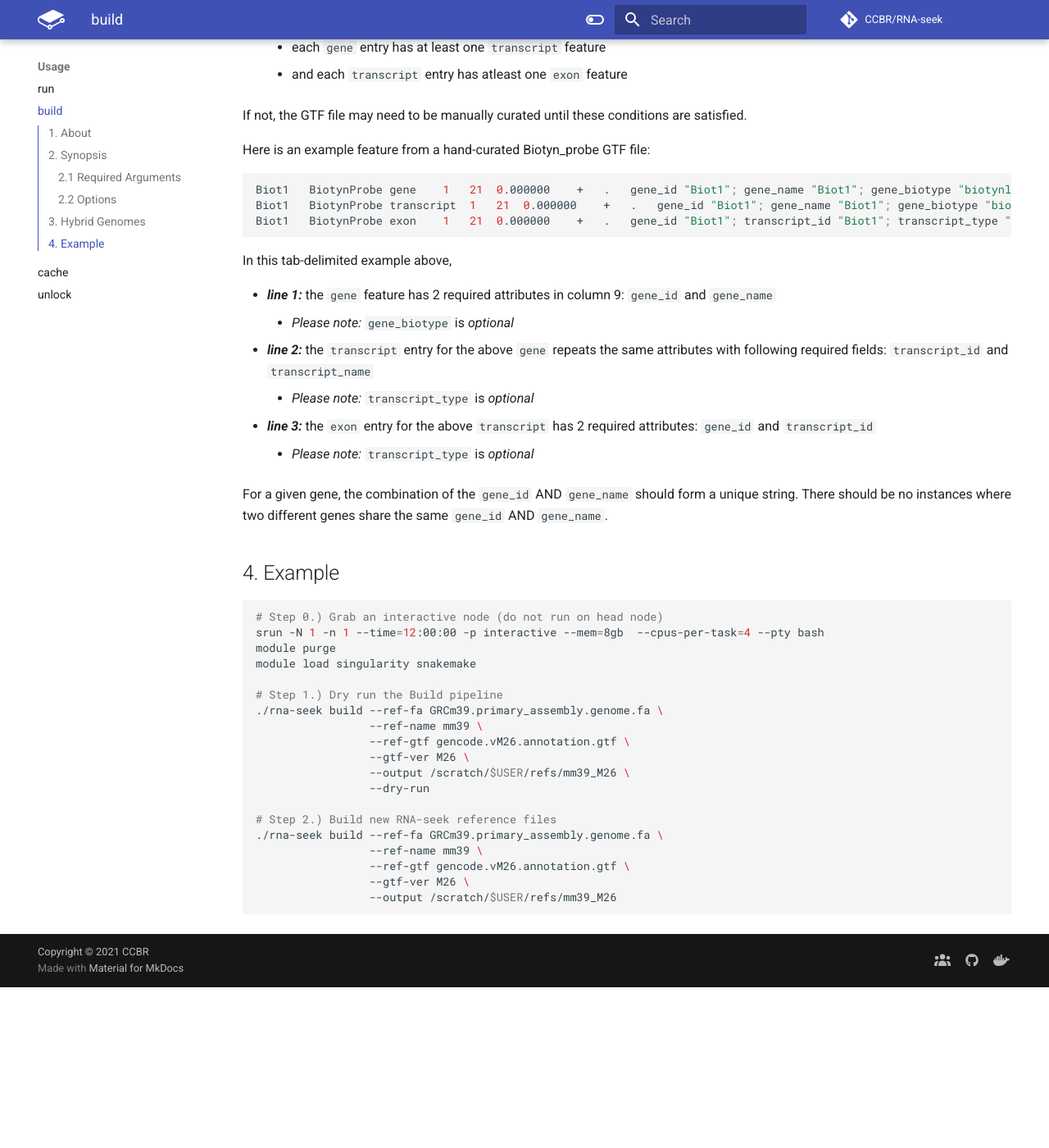
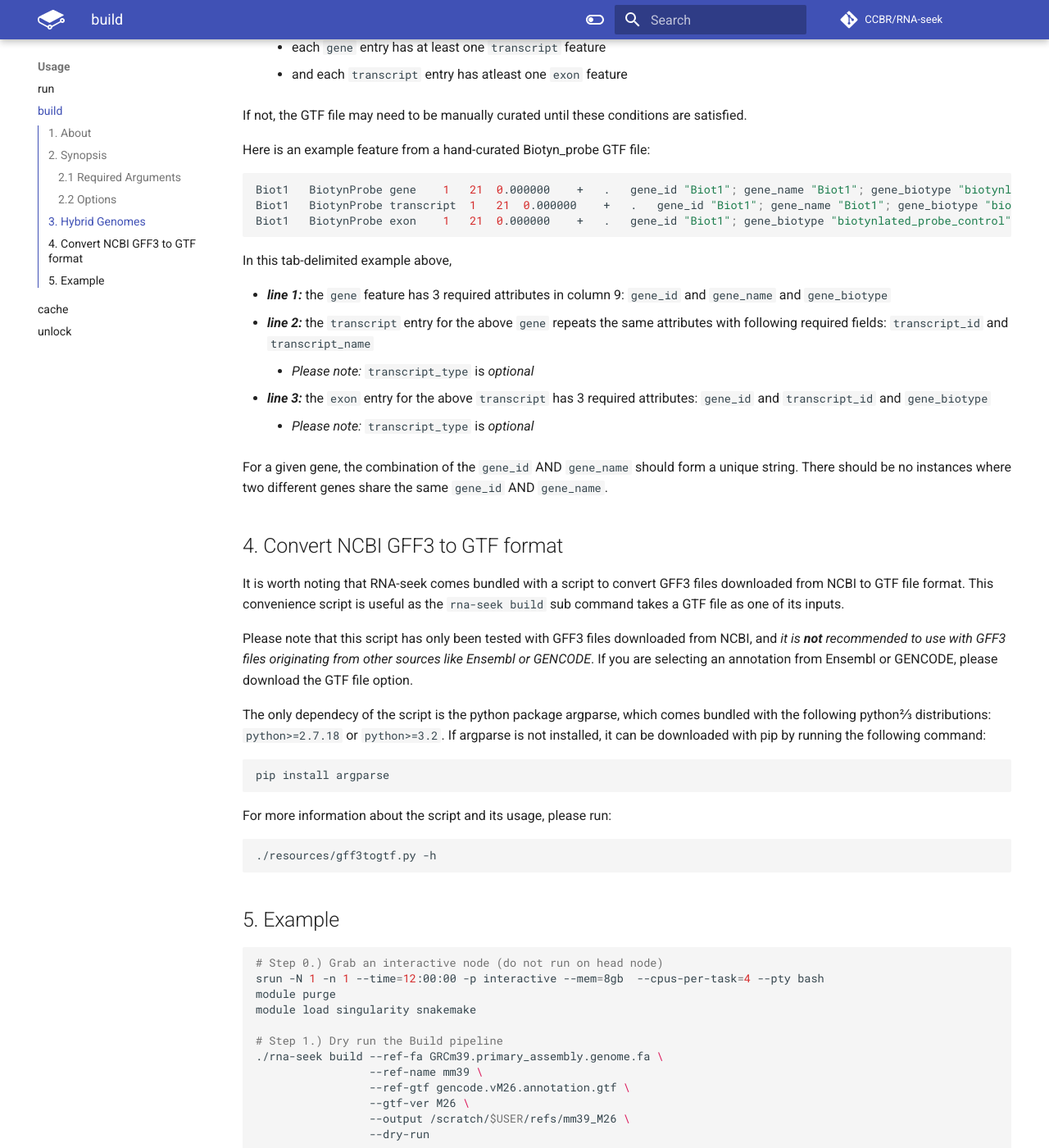
Before and after one commit to skchronicles/RNA-seek, an MkDocs documentation site: the page built from docs/RNA-seq/build.md, in a window 1280 px wide and 1400 px high, scrolled down 4008 px. Shown: the whole window at 82% size. Built offline with MkDocs 1.6.1 and Material for MkDocs 9.7.7, drawn with Linux system fonts in a browser that asks for light colours; comment, search, counter and statistics services are not loaded; the version menu is left out; before the commit the page ends 5212 px from its top, so only the background shows below that.

Commit message:
Updating the requirements for manual creation of hybrid genome GTF file and adding section for NCBI GFF3 to GTF tool

````diff
--- a/docs/RNA-seq/build.md
+++ b/docs/RNA-seq/build.md
@@ -135,24 +135,40 @@ If not, the GTF file may need to be manually curated until these conditions are
 Here is an example feature from a hand-curated Biotyn_probe GTF file:
 
 ```bash
-Biot1	BiotynProbe	gene	1	21	0.000000	+	.	gene_id "Biot1"; gene_name "Biot1"; gene_biotype "biotynlated_probe_control";
-Biot1	BiotynProbe	transcript	1	21	0.000000	+	.	gene_id "Biot1"; gene_name "Biot1"; gene_biotype "biotynlated_probe_control"; transcript_id "Biot1"; transcript_name "Biot1"; transcript_type "biotynlated_probe_control";
-Biot1	BiotynProbe	exon	1	21	0.000000	+	.	gene_id "Biot1"; transcript_id "Biot1"; transcript_type "biotynlated_probe_control";
+Biot1   BiotynProbe gene    1   21  0.000000    +   .   gene_id "Biot1"; gene_name "Biot1"; gene_biotype "biotynlated_probe_control";
+Biot1   BiotynProbe transcript  1   21  0.000000    +   .   gene_id "Biot1"; gene_name "Biot1"; gene_biotype "biotynlated_probe_control"; transcript_id "Biot1"; transcript_name "Biot1"; transcript_type "biotynlated_probe_control";
+Biot1   BiotynProbe exon    1   21  0.000000    +   .   gene_id "Biot1"; gene_biotype "biotynlated_probe_control"; transcript_id "Biot1"; transcript_type "biotynlated_probe_control";
 ```
 
 In this tab-delimited example above,
 
- * ***line 1:*** the `gene` feature has 2 required attributes in column 9: `gene_id` and `gene_name`
-     * *Please note:* `gene_biotype` is *optional*
+ * ***line 1:*** the `gene` feature has 3 required attributes in column 9: `gene_id` and `gene_name` and `gene_biotype`
  * ***line 2:*** the `transcript` entry for the above `gene` repeats the same attributes with following required fields: `transcript_id ` and `transcript_name`
      * *Please note:* `transcript_type` is *optional*
- * ***line 3:*** the `exon` entry for the above `transcript` has 2 required attributes: `gene_id` and `transcript_id`
+ * ***line 3:*** the `exon` entry for the above `transcript` has 3 required attributes: `gene_id` and `transcript_id` and `gene_biotype`
      * *Please note:* `transcript_type` is *optional*
 
 For a given gene, the combination of the `gene_id` AND `gene_name` should form a unique string. There should be no instances where two different genes share the same `gene_id` AND `gene_name`.
 
 
-## 4. Example
+## 4. Convert NCBI GFF3 to GTF format
+
+It is worth noting that RNA-seek comes bundled with a script to convert GFF3 files downloaded from NCBI to GTF file format. This convenience script is useful as the `rna-seek build` sub command takes a GTF file as one of its inputs.
+
+Please note that this script has only been tested with GFF3 files downloaded from NCBI, and _it is **not** recommended to use with GFF3 files originating from other sources like Ensembl or GENCODE_. If you are selecting an annotation from Ensembl or GENCODE, please download the GTF file option.
+
+The only dependecy of the script is the python package argparse, which comes bundled with the following python2/3 distributions: `python>=2.7.18` or `python>=3.2`. If argparse is not installed, it can be downloaded with pip by running the following command:
+
+```bash
+pip install argparse
+```
+
+For more information about the script and its usage, please run:
+```bash
+./resources/gff3togtf.py -h
+```
+
+## 5. Example
 ```bash
 # Step 0.) Grab an interactive node (do not run on head node)
 srun -N 1 -n 1 --time=12:00:00 -p interactive --mem=8gb  --cpus-per-task=4 --pty bash
````
